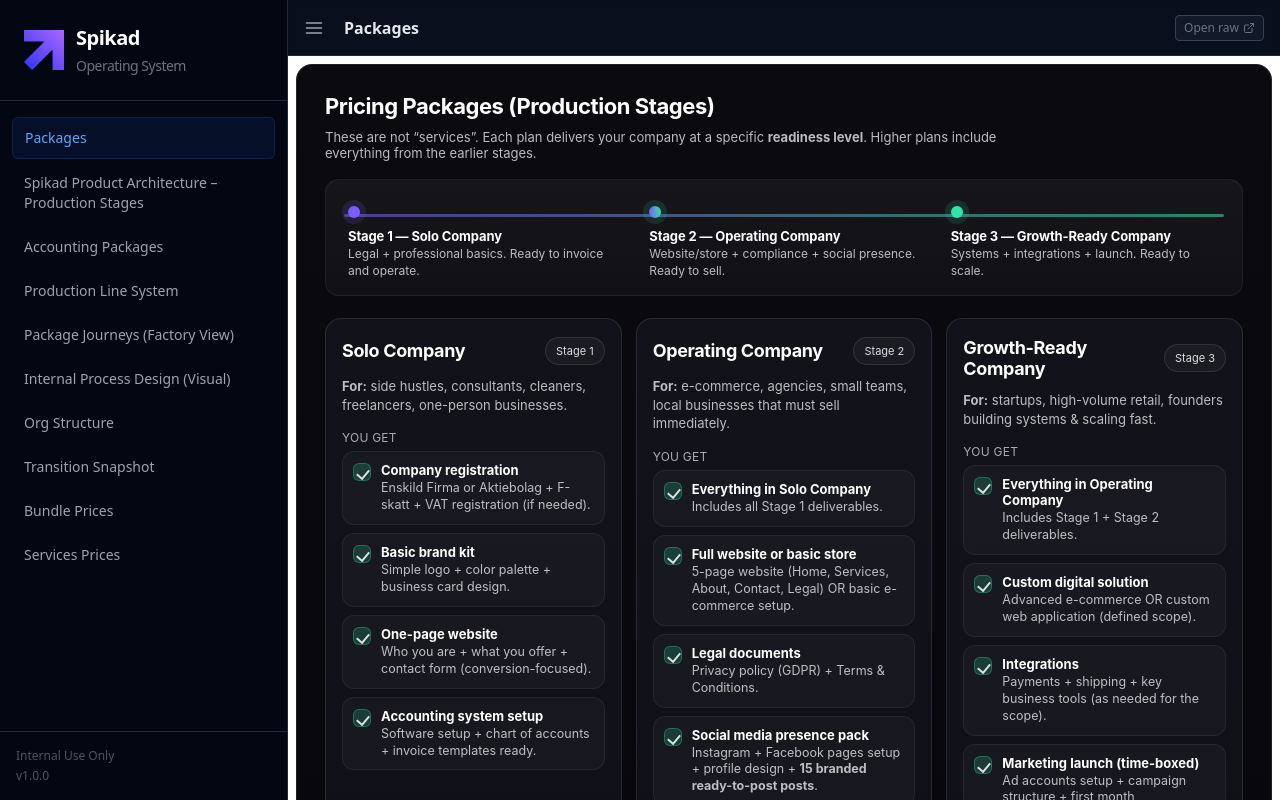
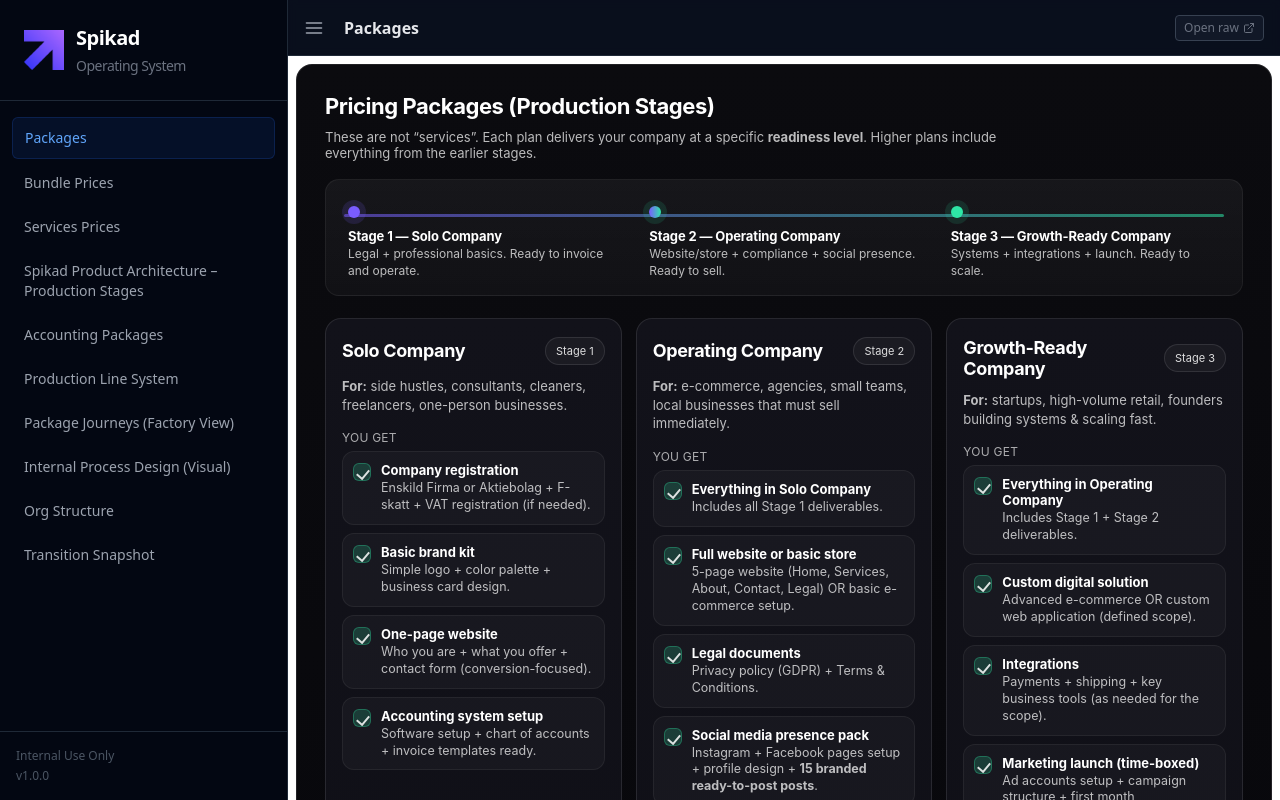
Before and after one commit to Omar-Alzokani/spikad-internal-os, a React (Vite) app: page / in a window 1280 px wide. Built offline with nearby package versions, Linux system fonts and the light colour scheme.

Commit message:
Rearrange sidebar order

```diff
--- a/src/App.tsx
+++ b/src/App.tsx
@@ -10,6 +10,8 @@ interface DocItem {
 // --- Data ---
 const DOCS: DocItem[] = [
   { id: "packages", title: "Packages", filename: "Packages.html" },
+  { id: "bundle-prices", title: "Bundle Prices", filename: "Bundel prices.html" },
+  { id: "services-prices", title: "Services Prices", filename: "Services prices.html" },
   { id: "prod-arch", title: "Spikad Product Architecture – Production Stages", filename: "!-- Spikad Product Architecture – P.html" },
   { id: "accounting", title: "Accounting Packages", filename: "Accounting packages.html" },
   { id: "prod-line", title: "Production Line System", filename: "Production line system.html" },
@@ -17,8 +19,6 @@ const DOCS: DocItem[] = [
   { id: "internal-process", title: "Internal Process Design (Visual)", filename: "Internal Process Design (Visual).html" },
   { id: "org-structure", title: "Org Structure", filename: "Org structure.html" },
   { id: "transition-snapshot", title: "Transition Snapshot", filename: "Transition Snapshot.html" },
-  { id: "bundle-prices", title: "Bundle Prices", filename: "Bundel prices.html" },
-  { id: "services-prices", title: "Services Prices", filename: "Services prices.html" },
 ];
 
 function App() {
```
